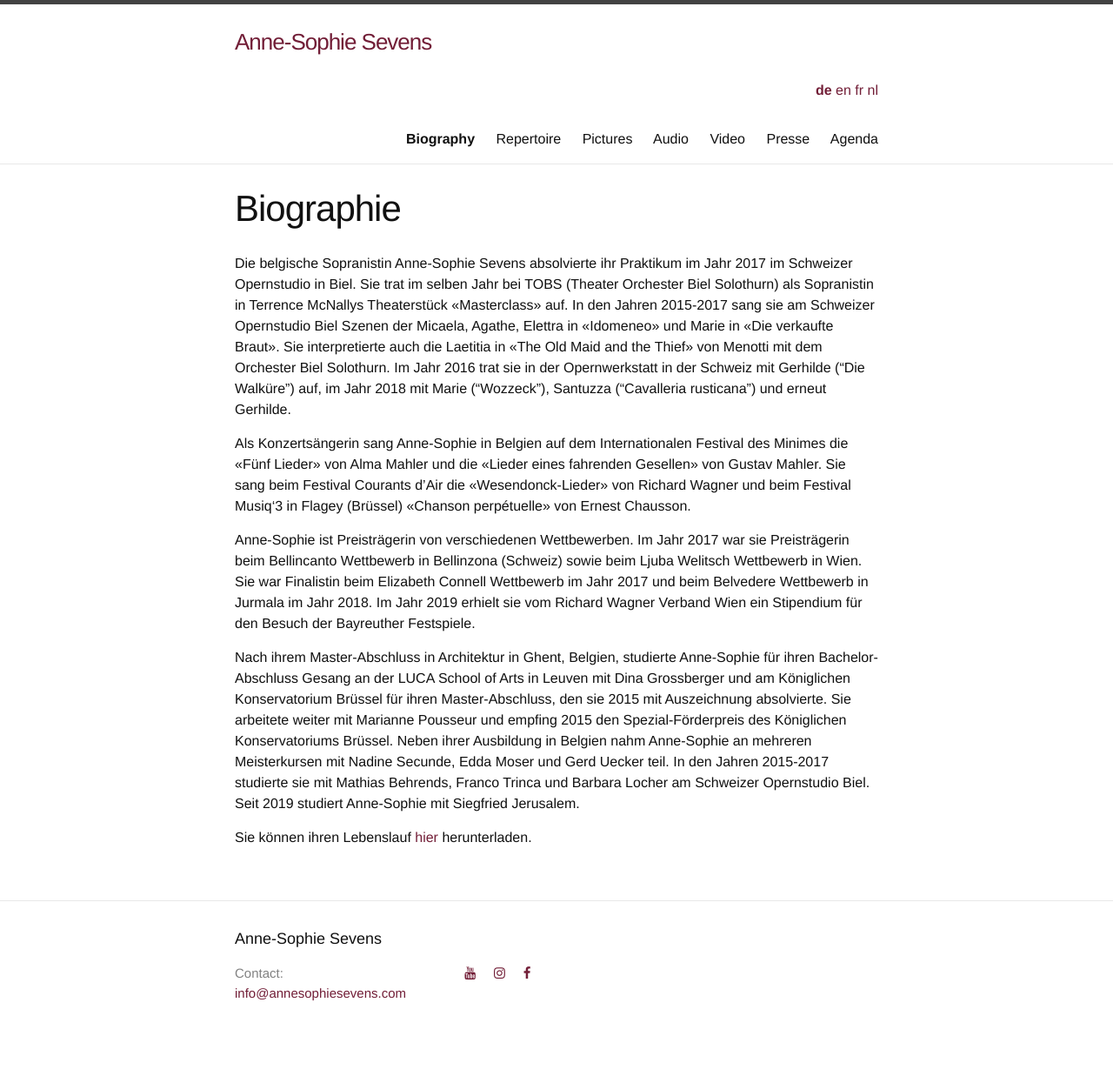
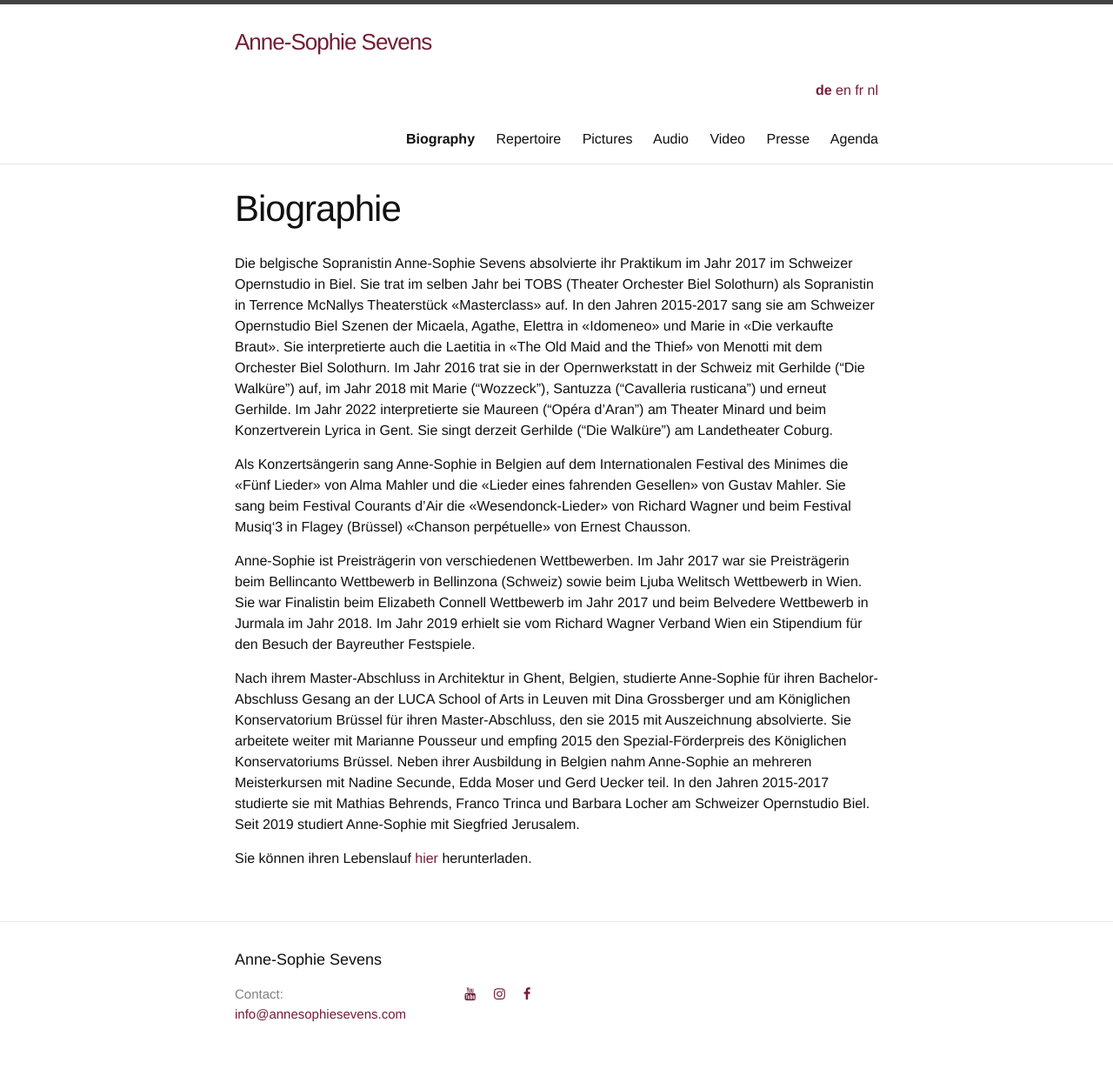
Before and after one commit to annesophie-sevens/annesophie-sevens.github.io, a Jekyll site: the page built from biography-de.md, in a window 1280 px wide. Shown: the whole page at 87% size. Built offline with Jekyll 4.4.1, drawn with Linux system fonts in a browser that asks for light colours; nearby versions of some CDN libraries; before the commit the page ends 1213 px from its top, so only the background shows below that.

Commit message:
Update biography-de.md

```diff
--- a/biography-de.md
+++ b/biography-de.md
@@ -6,7 +6,7 @@
 ref: biography
 
 ---
-Die belgische Sopranistin Anne-Sophie Sevens absolvierte ihr Praktikum im Jahr 2017 im Schweizer Opernstudio in Biel. Sie trat im selben Jahr bei TOBS (Theater Orchester Biel Solothurn) als Sopranistin in Terrence McNallys Theaterstück «Masterclass» auf. In den Jahren 2015-2017 sang sie am Schweizer Opernstudio Biel Szenen der Micaela, Agathe, Elettra in «Idomeneo» und Marie in «Die verkaufte Braut». Sie interpretierte auch die Laetitia in «The Old Maid and the Thief» von Menotti mit dem Orchester Biel Solothurn. Im Jahr 2016 trat sie in der Opernwerkstatt in der Schweiz mit Gerhilde ("Die Walküre") auf, im Jahr 2018 mit Marie ("Wozzeck"), Santuzza ("Cavalleria rusticana") und erneut Gerhilde.
+Die belgische Sopranistin Anne-Sophie Sevens absolvierte ihr Praktikum im Jahr 2017 im Schweizer Opernstudio in Biel. Sie trat im selben Jahr bei TOBS (Theater Orchester Biel Solothurn) als Sopranistin in Terrence McNallys Theaterstück «Masterclass» auf. In den Jahren 2015-2017 sang sie am Schweizer Opernstudio Biel Szenen der Micaela, Agathe, Elettra in «Idomeneo» und Marie in «Die verkaufte Braut». Sie interpretierte auch die Laetitia in «The Old Maid and the Thief» von Menotti mit dem Orchester Biel Solothurn. Im Jahr 2016 trat sie in der Opernwerkstatt in der Schweiz mit Gerhilde ("Die Walküre") auf, im Jahr 2018 mit Marie ("Wozzeck"), Santuzza ("Cavalleria rusticana") und erneut Gerhilde. Im Jahr 2022 interpretierte sie Maureen ("Opéra d'Aran") am Theater Minard und beim Konzertverein Lyrica in Gent. Sie singt derzeit Gerhilde ("Die Walküre") am Landetheater Coburg.
 
 Als Konzertsängerin sang Anne-Sophie in Belgien auf dem Internationalen Festival des Minimes die «Fünf Lieder» von Alma Mahler und die «Lieder eines fahrenden Gesellen» von Gustav Mahler. Sie sang beim Festival Courants d’Air die «Wesendonck-Lieder» von Richard Wagner und beim Festival Musiq‘3 in Flagey (Brüssel) «Chanson perpétuelle» von Ernest Chausson.
 
```
